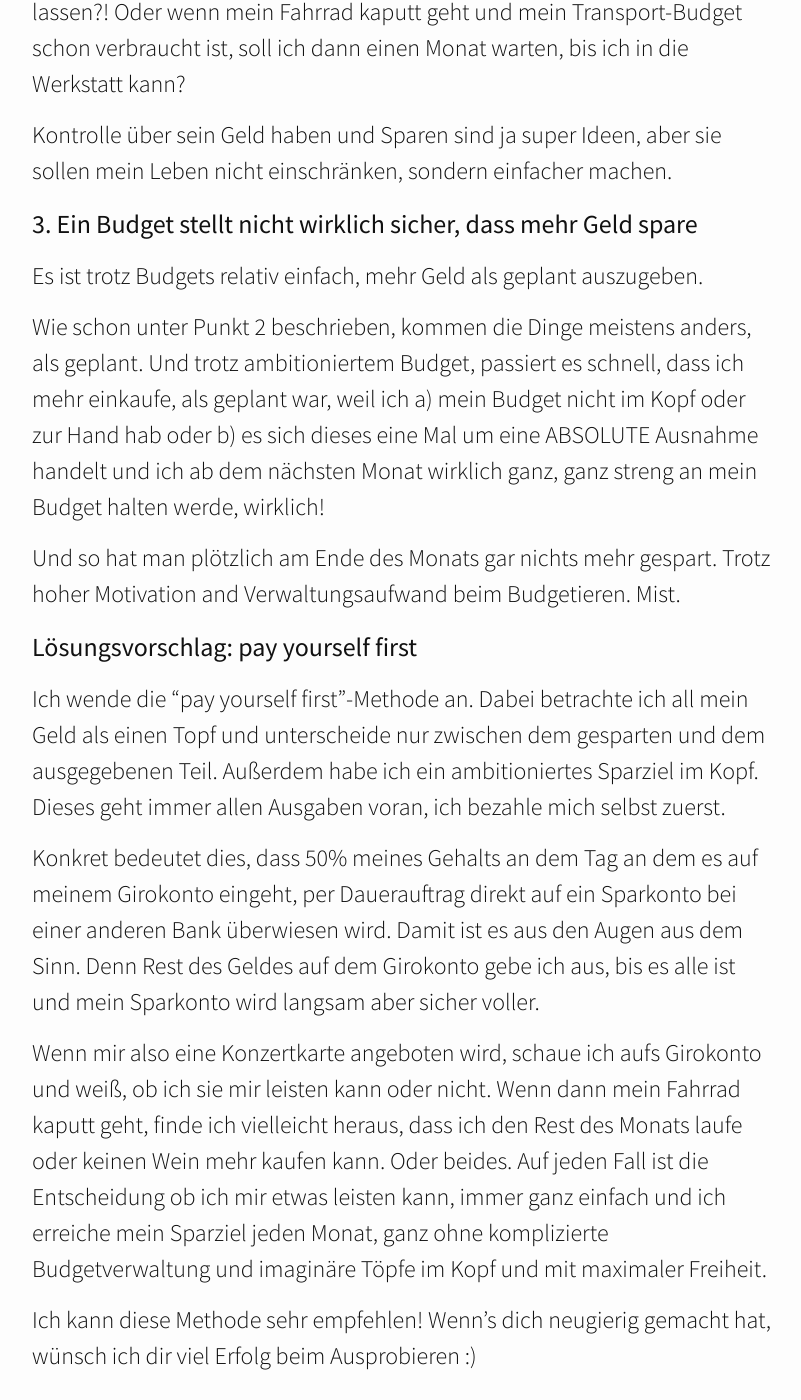
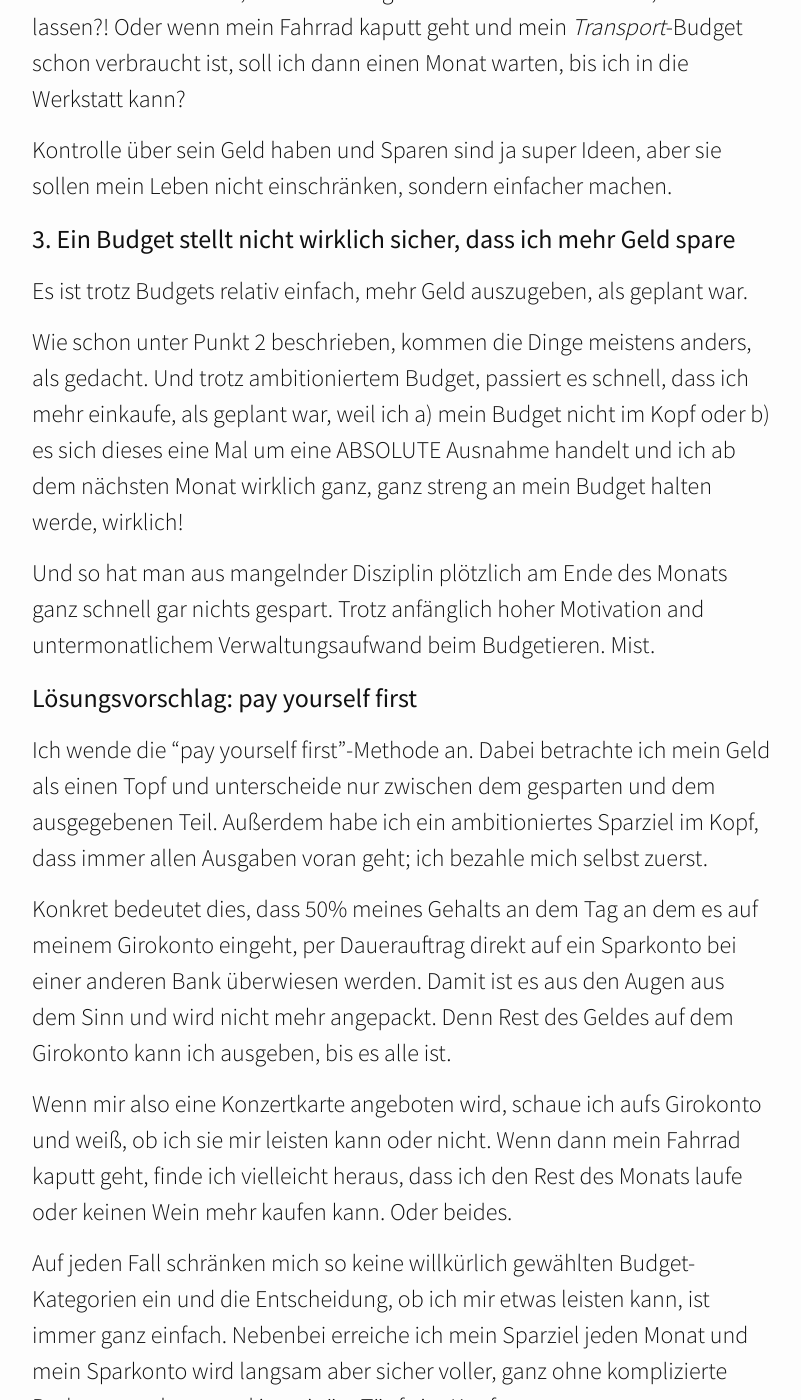
Before and after one commit to rikezahnpasta/rikezahnpasta.github.io, a Jekyll site: the page built from _posts/2018-12-30-first-blog-post.md, in a window 1280 px wide and 1400 px high, scrolled down 1733 px. Shown: the whole window, without its empty margins (238-1039 px from the left). Built offline with Jekyll 4.4.1, drawn with Linux system fonts in a browser that asks for light colours; nearby versions of some CDN libraries; some of the changed text lies outside the part shown.

Commit message:
Update first blog post

```diff
--- a/_posts/2018-12-30-first-blog-post.md
+++ b/_posts/2018-12-30-first-blog-post.md
@@ -5,11 +5,11 @@ date:   2018-12-30 12:09:53 +0100
 categories: Budget, Sparen
 ---
 
-Bestimmt hat dir schon mal jemand den gutgemeinten Tipp gegeben, ein kluges Budget aufzustellen, um mehr Geld zu sparen?
+Bestimmt hat dir schon mal jemand den gutgemeinten Tipp gegeben, ein Budget aufzustellen, um mehr Geld zu sparen?
 
-Die Idee dabei ist, dass du dein Geld in imaginäre Töpfe wie z.B. Haushalt, Essen, Transport und Nippes einteilst und für jeden Topf einen gewissen Betrag festlegst, den du pro Monat nicht überschreitest. Am Ende des Monats sollt du so mehr Geld zum Sparen übrig haben.
+Die Idee dabei ist, dass du dein Geld in unterschiedliche Töpfe wie z.B. _Haushalt_, _Essen_, _Transport_ und _Nippes_ einteilst und für jeden Topf einen gewissen Betrag festlegst, den du pro Monat nicht überschreitest. Am Ende des Monats sollt du so mehr Geld zum Sparen übrig haben.
 
-Kennt man aus Omas Trickkiste und klingt auch alles sehr einleuchtend. Ich habe dennoch kein Budget und hier sind die Hauptgründe, warum:
+Kennt man aus Omas Trickkiste und klingt auch alles sehr einleuchtend. Ich habe dennoch kein Budget und hier sind die 3 Hauptgründe dafür:
 
 
 ### 1. Es ist mir zu viel (gedanklicher) Verwaltungsaufwand
@@ -19,6 +19,7 @@ Budgetieren erfordert ein gewisses Maß an Verwaltungsaufwand.
 Erstens müsste ich bei diesem Vorgehen den ganzen Monat meine Ausgaben aufzeichnen und den unterschiedlichen Budgets zuordnen. Immer wenn ich Geld ausgebe, wäre das also mit (ein bisschen) Aufschreibe-und Zuordnungs-Aufwand verbunden.
 
 Zweitens, müsste ich vor jedem Kauf schauen, wie viel verfügbares Budget in den einzelnen Budget-Kategorie übrig ist und mein Kaufverhalten daran anpassen. Das kann dann schnell in komplizierte Rechnerei ausarten und zu hin und her Geschiebe zwischen den unterschiedlichen Budget Kategorien führen (Ok, ich bin zwar im Supermarkt, aber Zahnpasta gehört ja wohl eher zu Haushalt, also kann ich 3 EUR mehr für Wein ausgeben).
+
 Das sind zwei Schritte, die ich mir am liebsten sparen würde.
 
 
@@ -26,28 +27,29 @@ Das sind zwei Schritte, die ich mir am liebsten sparen würde.
 
 Budgetieren gibt mir weniger Freiheit im Umgang mit meinem Geld.
 
-Unvorhergesehene (un)schöne Dinge passieren jederzeit, weil das Leben nun einmal so spielt. Und vordefinierten Budget-Kategorien erlauben mir leider kaum, auf die Spontanitäten des Alltags reagieren zu können.
+Unvorhergesehene (un)schöne Dinge passieren jederzeit, weil das Leben nun einmal so spielt. Vordefinierten Budget-Kategorien erlauben mir dabei leider kaum, auf die Spontanitäten des Alltags reagieren zu können.
 
-Wenn z.B. jmd. spontan eine Konzertkarte für den halben Preis abzugeben hat, aber das Spaß-Budget leider schon ausgereizt ist, soll ich dann DIE CHANCE DES JAHRES, meine Lieblingsband doch noch zu sehen, sausen lassen?! Oder wenn mein Fahrrad kaputt geht und mein Transport-Budget schon verbraucht ist, soll ich dann einen Monat warten, bis ich in die Werkstatt kann?
+Wenn z.B. jmd. spontan eine Konzertkarte für den halben Preis abzugeben hat, aber das _Spaß_-Budget leider schon ausgereizt ist, soll ich dann DIE CHANCE DES JAHRES, meine Lieblingsband doch noch zu sehen, sausen lassen?! Oder wenn mein Fahrrad kaputt geht und mein _Transport_-Budget schon verbraucht ist, soll ich dann einen Monat warten, bis ich in die Werkstatt kann?
 
 Kontrolle über sein Geld haben und Sparen sind ja super Ideen, aber sie sollen mein Leben nicht einschränken, sondern einfacher machen.
 
-### 3. Ein Budget stellt nicht wirklich sicher, dass mehr Geld spare
+### 3. Ein Budget stellt nicht wirklich sicher, dass ich mehr Geld spare
 
-Es ist trotz Budgets relativ einfach, mehr Geld als geplant auszugeben.
+Es ist trotz Budgets relativ einfach, mehr Geld auszugeben, als geplant war.
 
-Wie schon unter Punkt 2 beschrieben, kommen die Dinge meistens anders, als geplant. Und trotz ambitioniertem Budget, passiert es schnell, dass ich mehr einkaufe, als geplant war, weil ich a) mein Budget nicht im Kopf oder zur Hand hab oder b) es sich dieses eine Mal um eine ABSOLUTE Ausnahme handelt und ich ab dem nächsten Monat wirklich ganz, ganz streng an mein Budget halten werde, wirklich!
+Wie schon unter Punkt 2 beschrieben, kommen die Dinge meistens anders, als gedacht. Und trotz ambitioniertem Budget, passiert es schnell, dass ich mehr einkaufe, als geplant war, weil ich a) mein Budget nicht im Kopf oder b) es sich dieses eine Mal um eine ABSOLUTE Ausnahme handelt und ich ab dem nächsten Monat wirklich ganz, ganz streng an mein Budget halten werde, wirklich!
 
-Und so hat man plötzlich am Ende des Monats gar nichts mehr gespart. Trotz hoher Motivation and Verwaltungsaufwand beim Budgetieren. Mist.
-
+Und so hat man aus mangelnder Disziplin plötzlich am Ende des Monats ganz schnell gar nichts gespart. Trotz anfänglich hoher Motivation and untermonatlichem Verwaltungsaufwand beim Budgetieren. Mist.
 
 ### Lösungsvorschlag: pay yourself first
 
-Ich wende die “pay yourself first”-Methode an. Dabei betrachte ich all mein Geld als einen Topf und unterscheide nur zwischen dem gesparten und dem ausgegebenen Teil. Außerdem habe ich ein ambitioniertes Sparziel im Kopf. Dieses geht immer allen Ausgaben voran, ich bezahle mich selbst zuerst.
+Ich wende die “pay yourself first”-Methode an. Dabei betrachte ich mein Geld als einen Topf und unterscheide nur zwischen dem gesparten und dem ausgegebenen Teil. Außerdem habe ich ein ambitioniertes Sparziel im Kopf, dass immer allen Ausgaben voran geht; ich bezahle mich selbst zuerst.
 
-Konkret bedeutet dies, dass 50% meines Gehalts an dem Tag an dem es auf meinem Girokonto eingeht, per Dauerauftrag direkt auf ein Sparkonto bei einer anderen Bank überwiesen wird. Damit ist es aus den Augen aus dem Sinn. Denn Rest des Geldes auf dem Girokonto gebe ich aus, bis es alle ist und mein Sparkonto wird langsam aber sicher voller.
+Konkret bedeutet dies, dass 50% meines Gehalts an dem Tag an dem es auf meinem Girokonto eingeht, per Dauerauftrag direkt auf ein Sparkonto bei einer anderen Bank überwiesen werden. Damit ist es aus den Augen aus dem Sinn und wird nicht mehr angepackt. Denn Rest des Geldes auf dem Girokonto kann ich ausgeben, bis es alle ist.
 
 Wenn mir also eine Konzertkarte angeboten wird, schaue ich aufs Girokonto und weiß, ob ich sie mir leisten kann oder nicht. Wenn dann mein Fahrrad kaputt geht, finde ich vielleicht heraus, dass ich den Rest des Monats laufe oder keinen Wein mehr kaufen kann. Oder beides.
-Auf jeden Fall ist die Entscheidung ob ich mir etwas leisten kann, immer ganz einfach und ich erreiche mein Sparziel jeden Monat, ganz ohne komplizierte Budgetverwaltung und imaginäre Töpfe im Kopf und mit maximaler Freiheit.
 
-Ich kann diese Methode sehr empfehlen! Wenn’s dich neugierig gemacht hat, wünsch ich dir viel Erfolg beim Ausprobieren :)
+Auf jeden Fall schränken mich so keine willkürlich gewählten Budget-Kategorien ein und die Entscheidung, ob ich mir etwas leisten kann, ist immer ganz einfach. Nebenbei erreiche ich mein Sparziel jeden Monat und mein Sparkonto wird langsam aber sicher voller, ganz ohne komplizierte Budgetverwaltung und imaginäre Töpfe im Kopf.
+
+
+Ich kann diese Methode also sehr empfehlen! Wenn’s dich neugierig gemacht hat, wünsch ich dir viel Erfolg beim Ausprobieren :)
```
